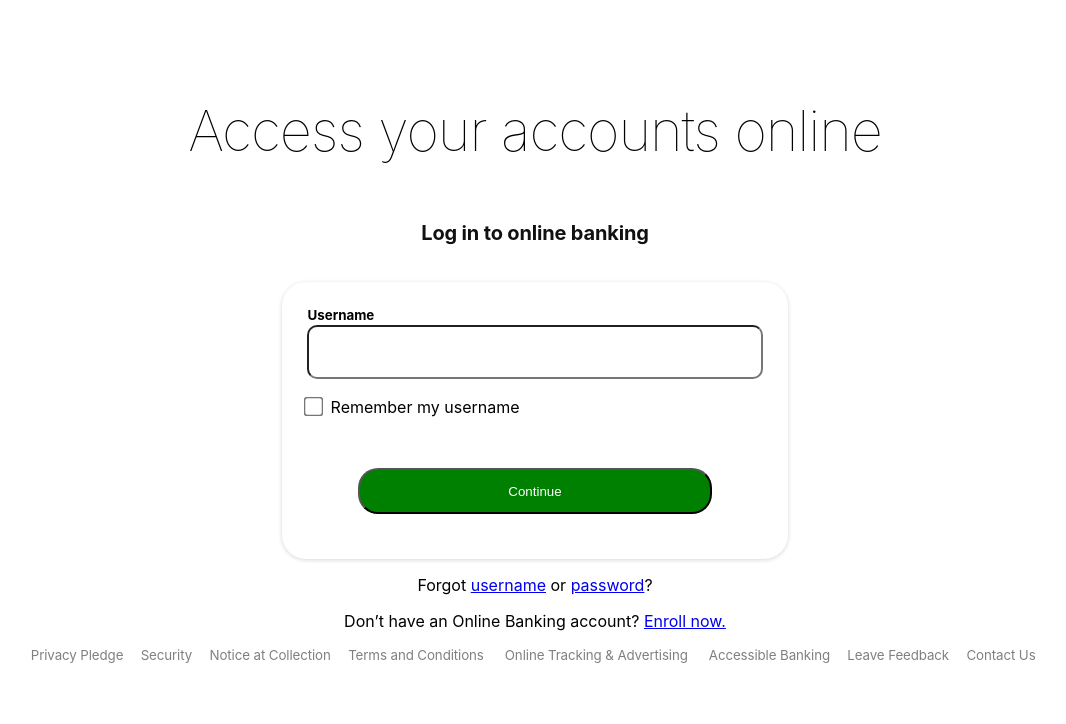
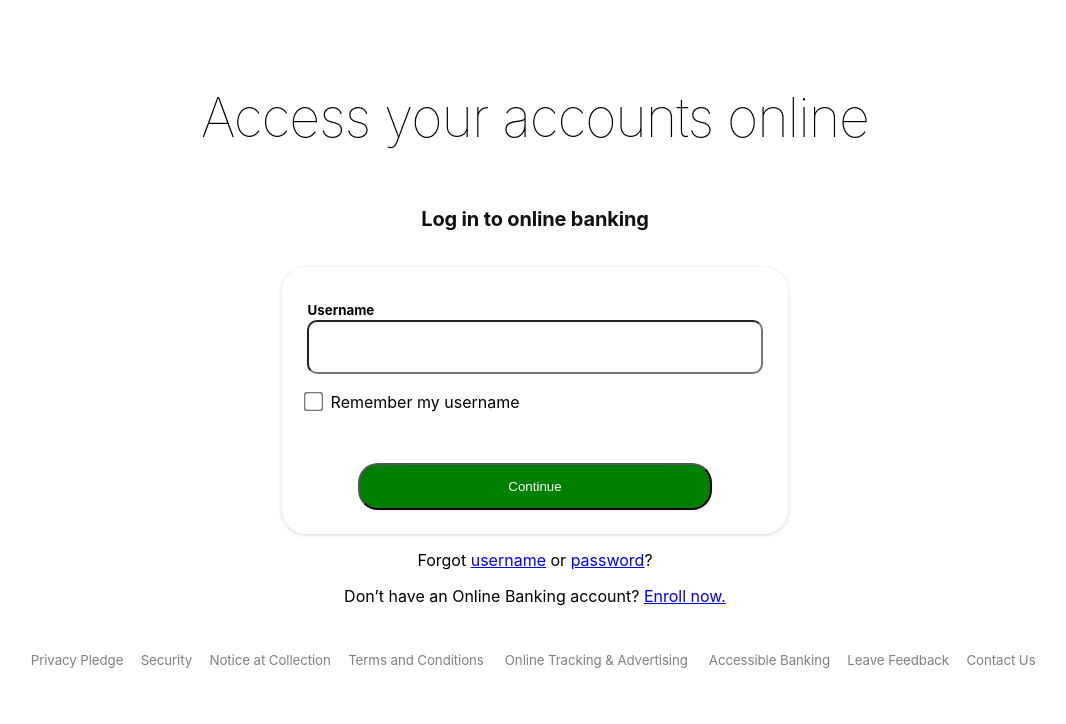
Before and after one commit to JasonWoodruff-maker/CopyCat, a plain HTML site: page index.html in a window 1280 px wide. Shown: the part 52-776 px from the top of the page, without its empty margins (105-1171 px from the left). Drawn offline with Linux system fonts and the light colour scheme.

Commit message:
final change

```diff
--- a/style.css
+++ b/style.css
@@ -5,14 +5,15 @@
   width: 182px;
 }
 .header {
-  padding-bottom: 50px;
+  padding-bottom: 40px;
   padding-top: 12px;
 }
 .main_txt {
   text-align: center;
   font-weight: 50;
   letter-spacing: -1.12px;
-  font-size: 56px;
+  font-weight: 100;
+  font-size: 54px;
   font-family: "Source Sans Pro", -apple-system, BlinkMacSystemFont, Helvetica,
     sans-serif;
   box-sizing: border-box;
@@ -46,9 +47,9 @@
   border-top-right-radius: 24px;
   box-shadow: rgba(0, 0, 0, 0.16) 0px 1px 4px 0px;
   width: 40%;
-  padding-bottom: 70px;
+  padding-bottom: 50px;
   border-radius: 24px;
-  padding-top: 20px;
+  padding-top: 30px;
   font-size: 1.25rem;
 }
 .username {
@@ -137,6 +138,7 @@
   text-rendering: optimizeLegibility;
   row-gap: 12px;
   column-gap: 16px;
+  padding-top: 30px;
 }
 
 .ton_links1:link {
@@ -245,6 +247,7 @@
   font-size: 14px;
   letter-spacing: -0.112px;
   margin-top: 64px;
+  padding-bottom: 30px;
 }
 .last_txt {
   display: flex;
```
